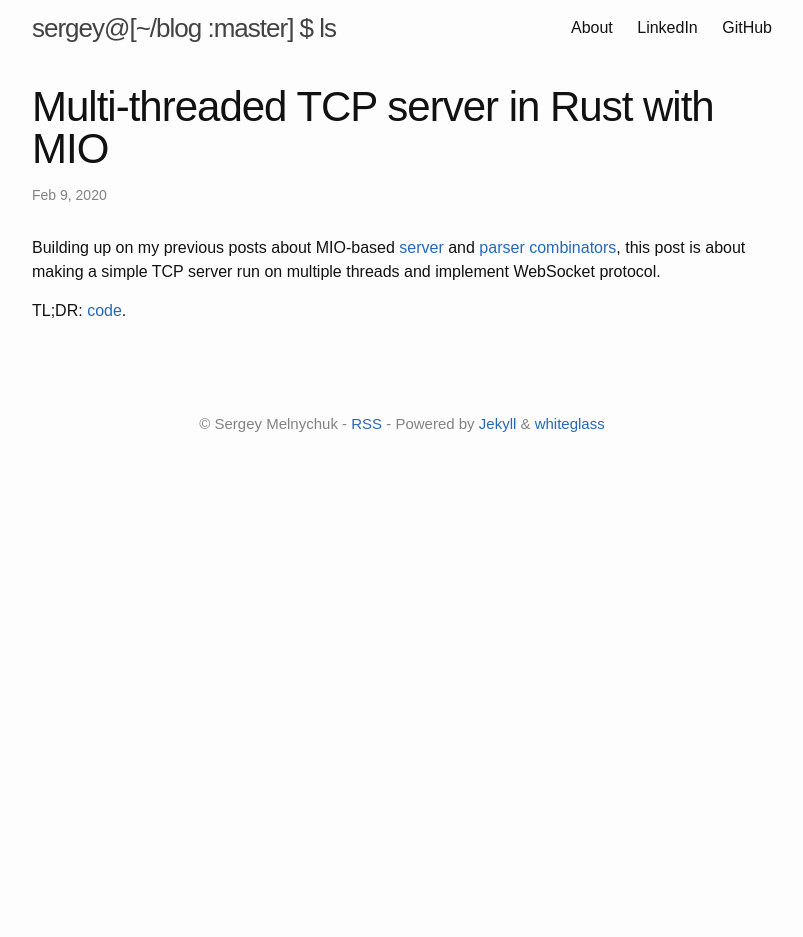
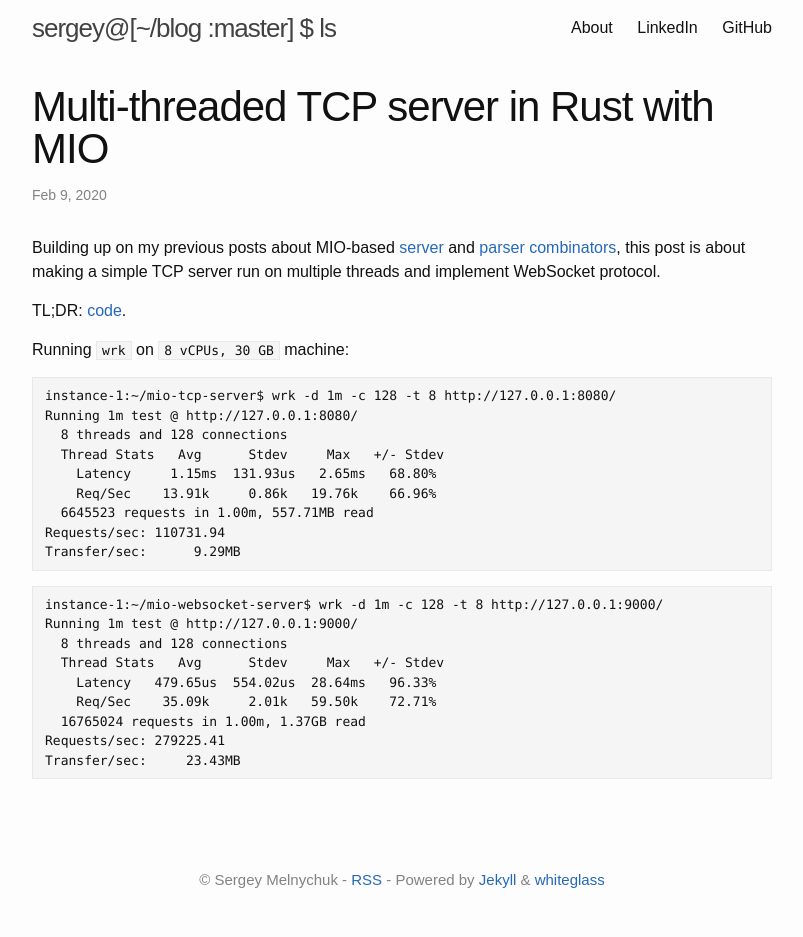
Before and after one commit to sergey-melnychuk/sergey-melnychuk.github.io, a Jekyll site: the page built from _posts/2020-02-09-rust-mio-threaded-tcp-server.markdown, in a window 1280 px wide. Shown: the whole page, without its empty margins (238-1041 px from the left). Built offline with Jekyll 4.4.1, drawn with Linux system fonts in a browser that asks for light colours; comment, search, counter and statistics services are not loaded; before the commit the page ends 900 px from its top, so only the background shows below that.

Commit message:
Add traces of wrk runs

````diff
--- a/_posts/2020-02-09-rust-mio-threaded-tcp-server.markdown
+++ b/_posts/2020-02-09-rust-mio-threaded-tcp-server.markdown
@@ -8,6 +8,32 @@ Building up on my previous posts about MIO-based [server][post-server] and [pars
 
 TL;DR: [code].
 
+Running `wrk` on `8 vCPUs, 30 GB` machine:
+
+```
+instance-1:~/mio-tcp-server$ wrk -d 1m -c 128 -t 8 http://127.0.0.1:8080/
+Running 1m test @ http://127.0.0.1:8080/
+  8 threads and 128 connections
+  Thread Stats   Avg      Stdev     Max   +/- Stdev
+    Latency     1.15ms  131.93us   2.65ms   68.80%
+    Req/Sec    13.91k     0.86k   19.76k    66.96%
+  6645523 requests in 1.00m, 557.71MB read
+Requests/sec: 110731.94
+Transfer/sec:      9.29MB
+```
+
+```
+instance-1:~/mio-websocket-server$ wrk -d 1m -c 128 -t 8 http://127.0.0.1:9000/
+Running 1m test @ http://127.0.0.1:9000/
+  8 threads and 128 connections
+  Thread Stats   Avg      Stdev     Max   +/- Stdev
+    Latency   479.65us  554.02us  28.64ms   96.33%
+    Req/Sec    35.09k     2.01k   59.50k    72.71%
+  16765024 requests in 1.00m, 1.37GB read
+Requests/sec: 279225.41
+Transfer/sec:     23.43MB
+```
+
 [post-server]: https://sergey-melnychuk.github.io/2019/08/01/rust-mio-tcp-server/
 [post-parsers]: https://sergey-melnychuk.github.io/2019/08/31/rust-parser-combinators/
 [code]: https://github.com/sergey-melnychuk/mio-websocket-server
````
